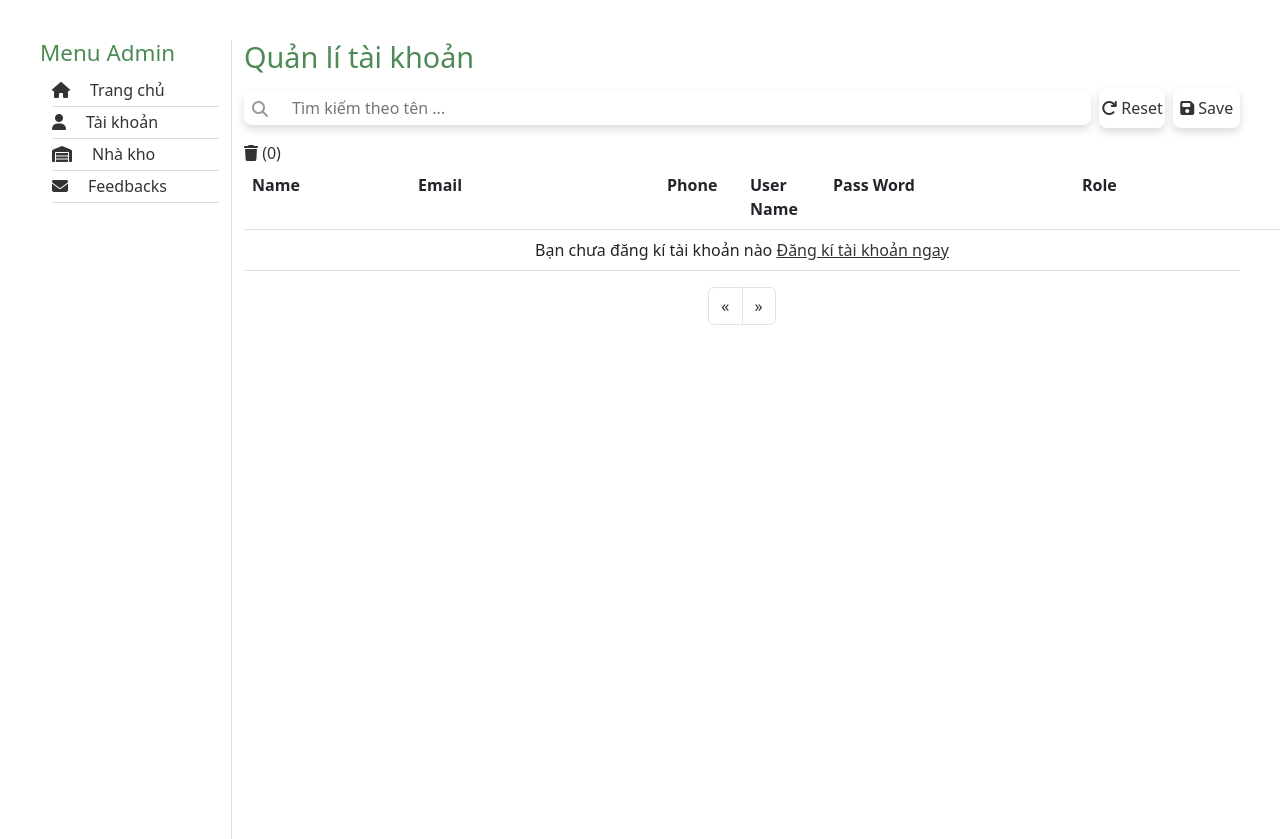
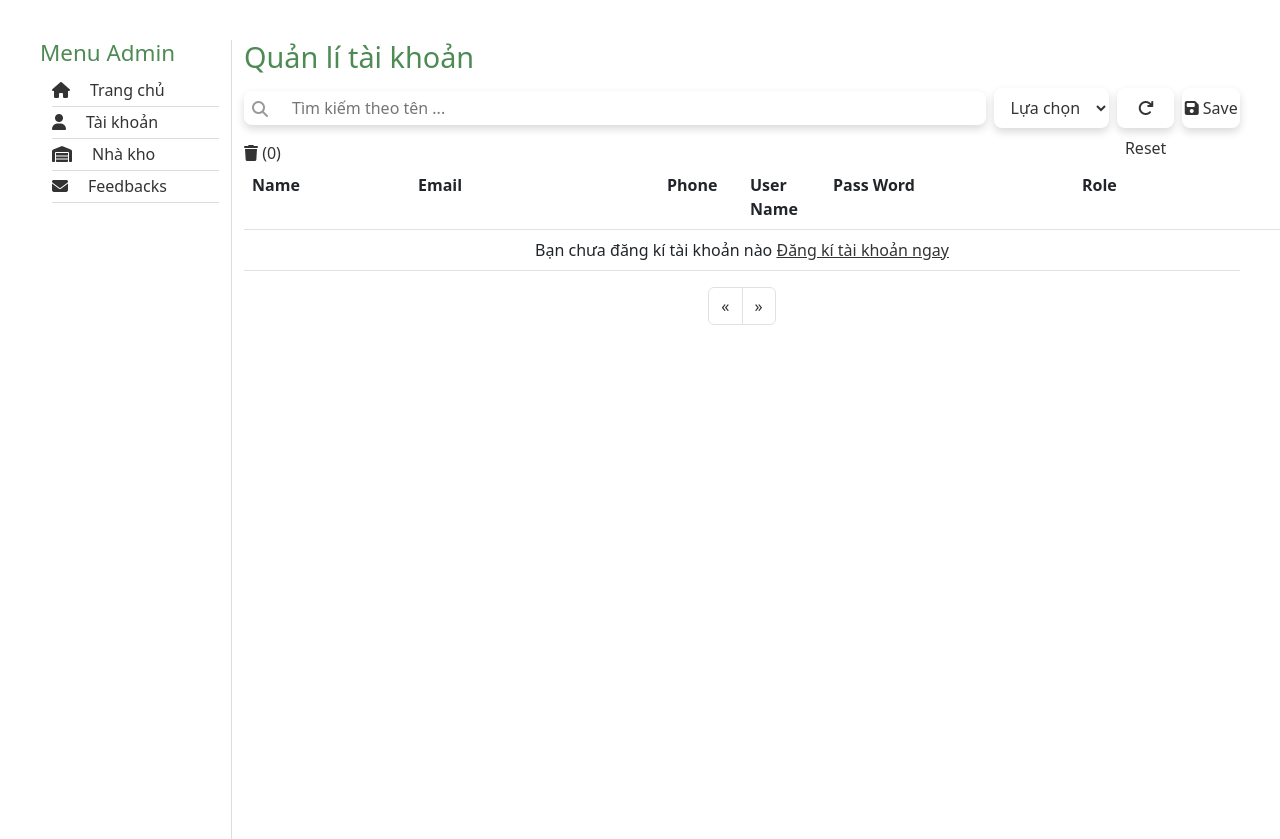
Before and after one commit to baolinh-dev/tea-house-full, a Node server app: page /admin/account/search in a window 1280 px wide; the page is wider, and only the part inside the window is pictured. Shown: the top 839 px of that part. Run offline with Node 20, Linux system fonts and the light colour scheme; style sheets or scripts are compiled from the project's sources; some libraries are stand-ins or nearby versions.

Commit message:
fix search

```diff
--- a/src/app/controllers/AdminController.js
+++ b/src/app/controllers/AdminController.js
@@ -328,8 +328,15 @@ Account.findById(ketqua._id)
     // [GET] /admin/search
     searchAccount(req, res, next) {
         var search = req.query.search
-        // var filter = req.query.filter
-        Promise.all([Account.find({'name' : new RegExp(search, 'i')}), Account.countDocumentsDeleted()])
+        Promise.all(
+            [Account.find({
+                "$or" : [
+                    {name : new RegExp(search, 'i')},
+                    {email : new RegExp(search, 'i')},
+                    {phone : new RegExp(search, 'i')},
+                    {username : new RegExp(search, 'i')}
+                ]
+            }), Account.countDocumentsDeleted()])
             .then(([accounts, deletedCount]) =>
                 res.render('admin/account', {
                     layout: false,
--- a/src/public/css/style.css
+++ b/src/public/css/style.css
@@ -765,6 +765,21 @@
   outline: none;
   border: none; }
 
+#admin .search__option {
+  border-radius: 8px;
+  width: 16%;
+  height: 40px;
+  background-color: #fff;
+  box-shadow: 0px 4px 8px rgba(0, 0, 0, 0.15);
+  display: block;
+  color: var(--text-color);
+  text-align: center;
+  line-height: 40px;
+  text-decoration: none;
+  margin-left: 8px;
+  outline: none;
+  border: none; }
+
 .table-data__text {
   line-height: 20px;
   max-height: 40px;
--- a/src/resources/scss/style.scss
+++ b/src/resources/scss/style.scss
@@ -950,6 +950,21 @@
     outline: none;
     border: none;
 }
+#admin .search__option {
+        border-radius: 8px;
+        width: 16%;
+        height: 40px;
+        background-color: #fff;
+        box-shadow: 0px 4px 8px rgba($color: #000000, $alpha: 0.15);
+        display: block;
+        color: var(--text-color);
+        text-align: center;
+        line-height: 40px;
+        text-decoration: none;
+        margin-left: 8px;
+        outline: none;
+        border: none;
+}
 .table-data__text {
     line-height: 20px;
     max-height: 40px;
--- a/src/resources/views/admin/account.hbs
+++ b/src/resources/views/admin/account.hbs
@@ -81,6 +81,14 @@
                         <i class="fa-solid fa-magnifying-glass admin-table__options-search-icon"> </i>
                         <input type="text" name="search" class="admin-table__options-search" placeholder="Tìm kiếm theo tên ...">
                     </div>
+
+                    <select id="cars" class="search__option" >
+                        <option selected value="">Lựa chọn</option>
+                        <option name="name" value="name">Name</option>
+                        <option name="email" value="email">Email</option>
+                        <option name="phone" value="phone">Phone</option>
+                        <option name="username" value="username">Username</option>
+                    </select>
 
                     <a class="btn-table" href="/admin/account">
                         <i class="fa-solid fa-arrow-rotate-right"></i>
@@ -363,6 +371,7 @@
 
         document.querySelectorAll('.page-link--number')[currentPage - 1].classList.add('page-link--actived')
     </script>
+    {{!-- Hashing password --}}
     <script src="https://cdnjs.cloudflare.com/ajax/libs/crypto-js/4.1.1/crypto-js.min.js"
         integrity="sha512-E8QSvWZ0eCLGk4km3hxSsNmGWbLtSCSUcewDQPQWZF6pEU8GlT8a5fF32wOl1i8ftdMhssTrF/OhyGWwonTcXA=="
         crossorigin="anonymous" referrerpolicy="no-referrer"></script>
@@ -376,6 +385,5 @@
             listPasswork[index].innerText = encryptString(listPasswork[index].innerText)
         }
     </script>
-
 </body>
 </html>
```
